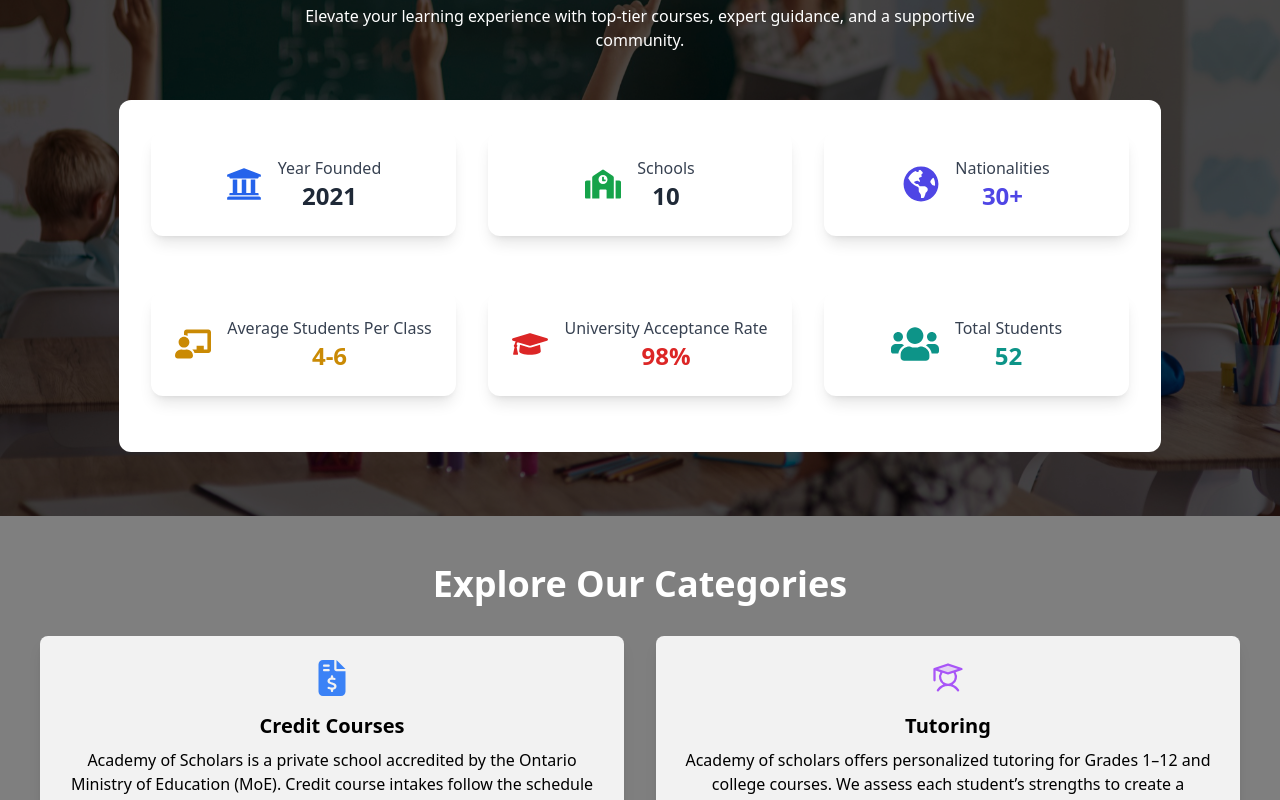
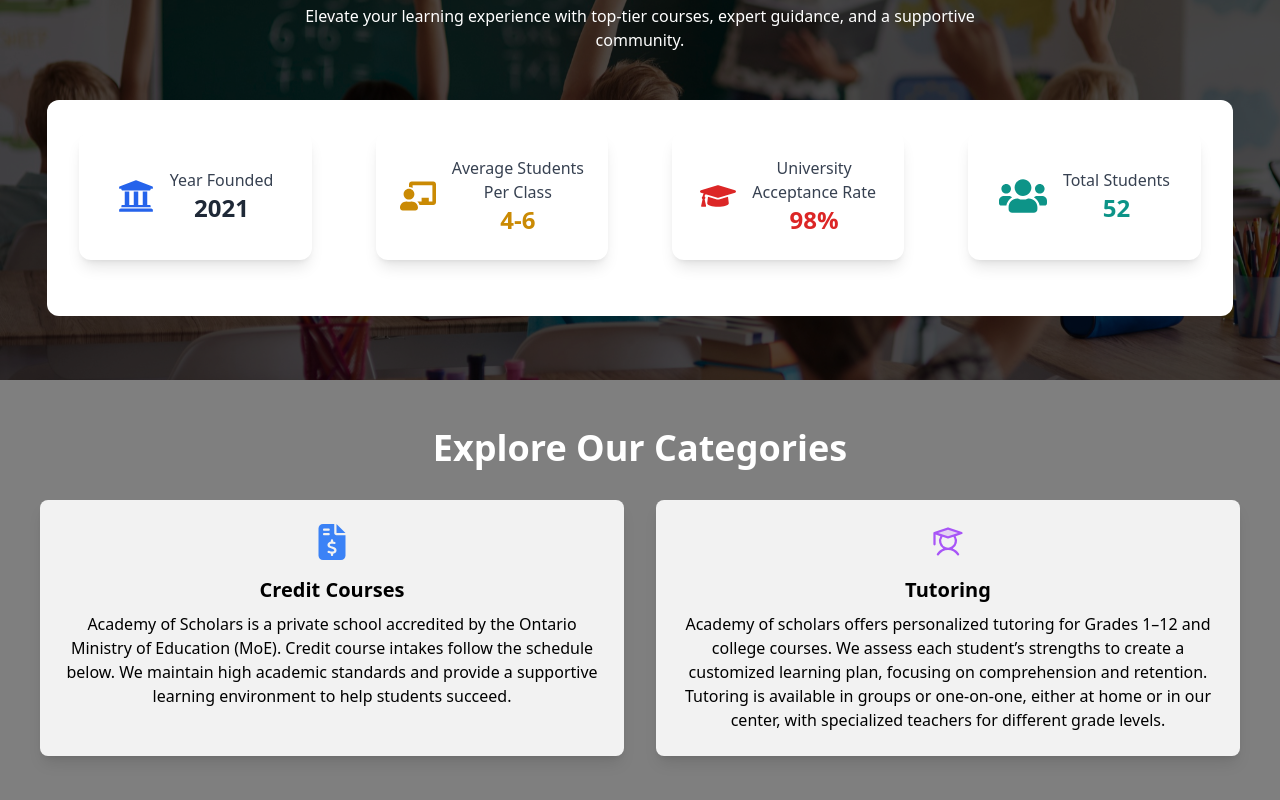
Before and after one commit to saiyadm9/lms-frontend, a Next.js app: page / in a window 1280 px wide. Shown: the part 920-1720 px from the top of the page. Built offline with nearby package versions, Linux system fonts and the light colour scheme.

Commit message:
updated stats section

```diff
--- a/src/components/LMSStats .jsx
+++ b/src/components/LMSStats .jsx
@@ -28,7 +28,7 @@ const LMSStats = () => {
         </p>
 
         <div className="stats p-10 sm:p-8 rounded-xl">
-          <div className="grid grid-cols-1 sm:grid-cols-2 lg:grid-cols-3 gap-8">
+          <div className="grid grid-cols-1 sm:grid-cols-2 lg:grid-cols-4 gap-16">
             {/* Year Founded */}
             <div className="stat flex items-center justify-center mb-6 bg-white p-6 rounded-xl shadow-lg hover:shadow-2xl transition-shadow duration-300">
               <div className="flex items-center">
@@ -42,39 +42,13 @@ const LMSStats = () => {
               </div>
             </div>
 
-            {/* Schools */}
-            <div className="stat flex items-center justify-center mb-6 bg-white p-6 rounded-xl shadow-lg hover:shadow-2xl transition-shadow duration-300">
-              <div className="flex items-center">
-                <FaSchool className="mr-4 text-4xl text-green-600" />
-                <div>
-                  <div className="stat-title text-gray-700 font-medium">
-                    Schools
-                  </div>
-                  <div className="stat-value  text-2xl">10</div>
-                </div>
-              </div>
-            </div>
-
-            {/* Nationalities */}
-            <div className="stat flex items-center justify-center mb-6 bg-white p-6 rounded-xl shadow-lg hover:shadow-2xl transition-shadow duration-300">
-              <div className="flex items-center">
-                <FaGlobeAmericas className="mr-4 text-4xl text-indigo-600" />
-                <div>
-                  <div className="stat-title text-gray-700 font-medium">
-                    Nationalities
-                  </div>
-                  <div className="stat-value text-indigo-600 text-2xl">30+</div>
-                </div>
-              </div>
-            </div>
-
             {/* Average Class Size */}
             <div className="stat flex items-center justify-center mb-6 bg-white p-6 rounded-xl shadow-lg hover:shadow-2xl transition-shadow duration-300">
               <div className="flex items-center">
                 <FaChalkboardTeacher className="mr-4 text-4xl text-yellow-600" />
                 <div>
                   <div className="stat-title text-gray-700 font-medium">
-                    Average Students Per Class
+                    Average Students <br /> Per Class
                   </div>
                   <div className="stat-value text-yellow-600 text-2xl">4-6</div>
                 </div>
@@ -87,7 +61,7 @@ const LMSStats = () => {
                 <FaGraduationCap className="mr-4 text-4xl text-red-600" />
                 <div>
                   <div className="stat-title text-gray-700 font-medium">
-                    University Acceptance Rate
+                    University <br /> Acceptance Rate
                   </div>
                   <div className="stat-value text-red-600 text-2xl">98%</div>
                 </div>
```
